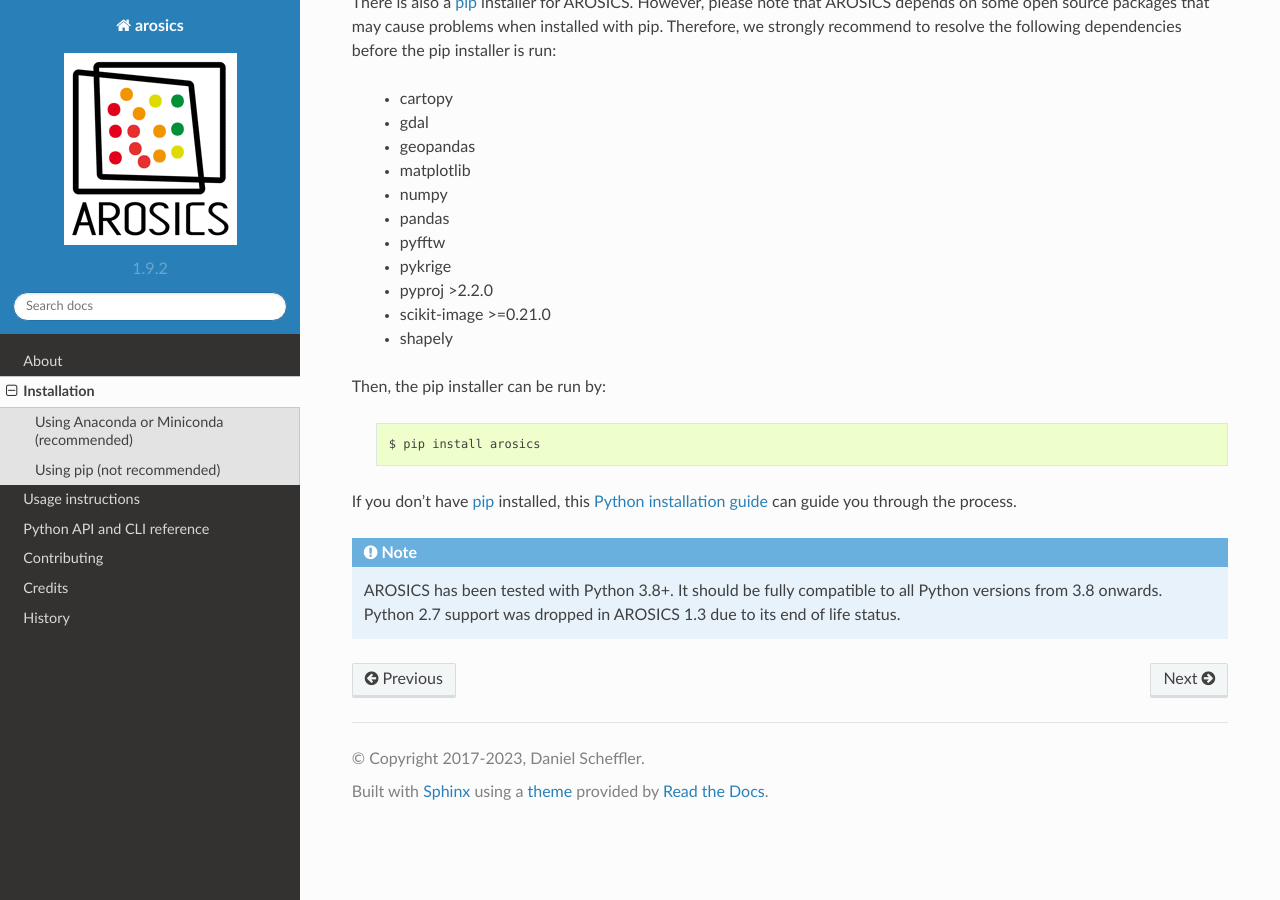
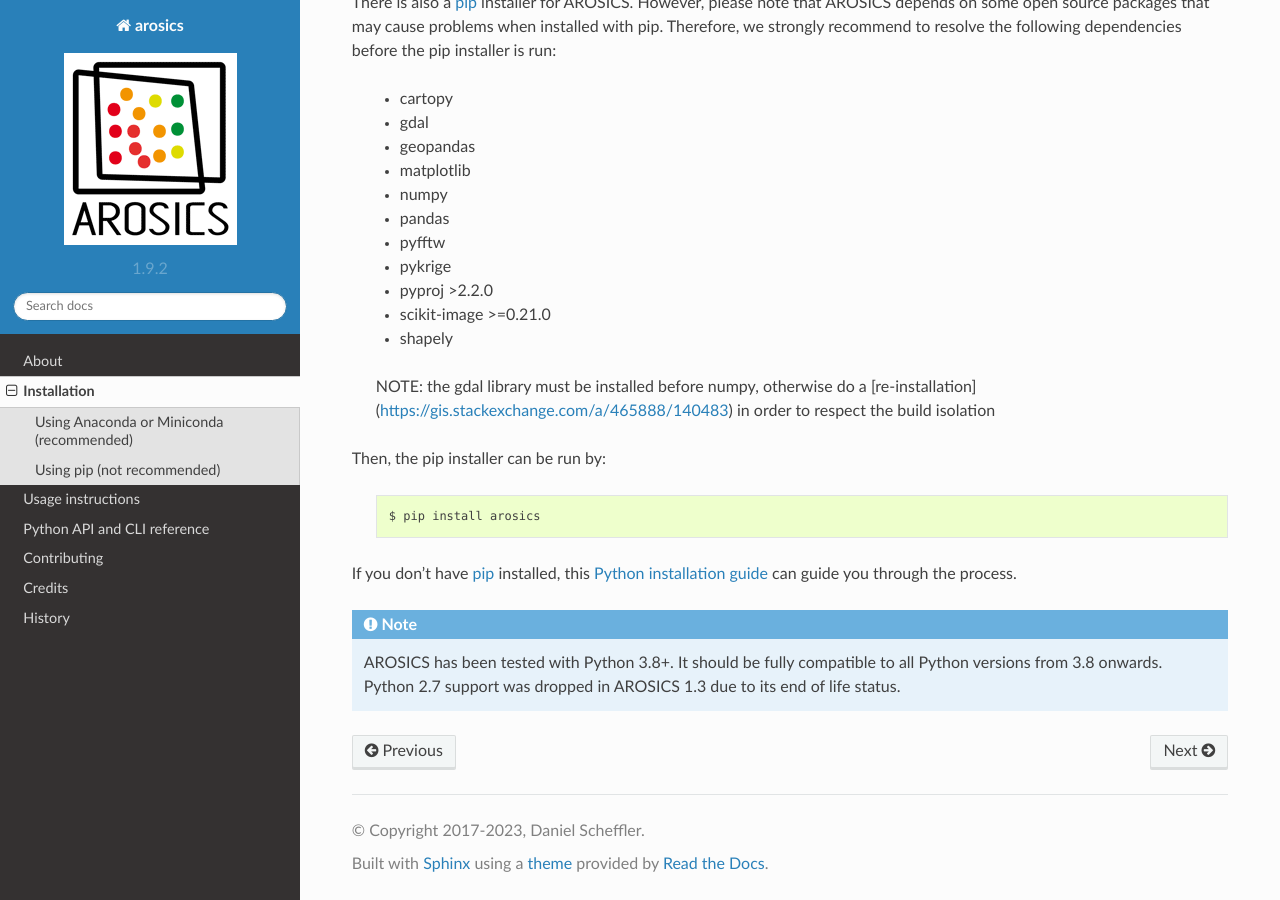
Before and after one commit to GFZ/arosics, a Sphinx documentation site: the page built from docs/installation.rst, in a window 1280 px wide and 900 px high, scrolled down 623 px. Built offline with Sphinx 7.4.7 and the Read the Docs theme 2.0.0, drawn with Linux system fonts in a browser that asks for light colours; pages that are not in the unit, such as notebooks, are missing from menus.

Commit message:
adding note to installation using pip, resovle an issue about build isolation

```diff
--- a/docs/installation.rst
+++ b/docs/installation.rst
@@ -46,6 +46,8 @@ to resolve the following dependencies before the pip installer is run:
     * scikit-image >=0.21.0
     * shapely
 
+    NOTE: the gdal library must be installed before numpy, otherwise do a [re-installation](https://gis.stackexchange.com/a/465888/140483) in order to respect the build isolation
+
 Then, the pip installer can be run by:
 
    .. code-block:: bash
```
